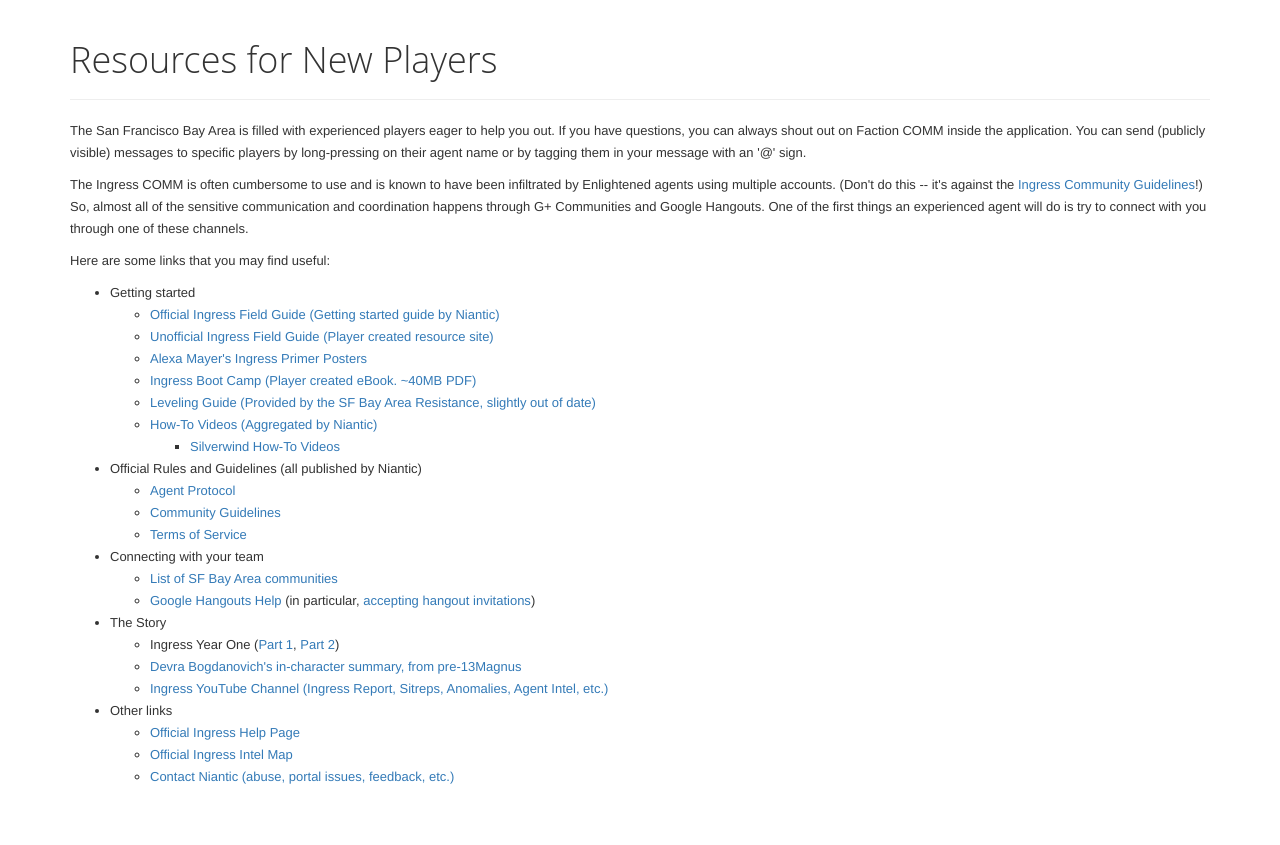
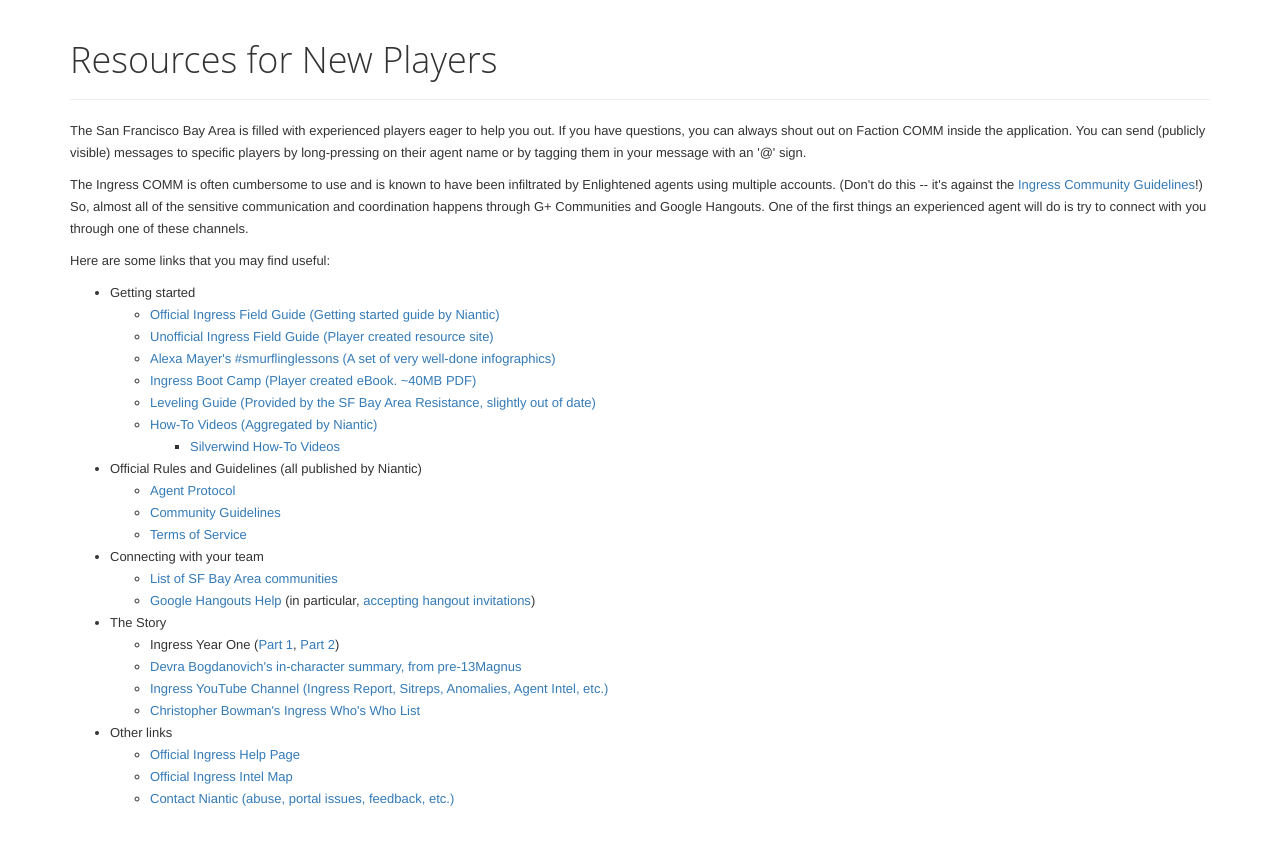
Before and after one commit to balshor/sfbay.resists.org, a Jekyll site: the page built from help/index.html, in a window 1280 px wide. Shown: the top 845 px of the page. Built offline with Jekyll 4.4.1, drawn with Linux system fonts in a browser that asks for light colours; nearby versions of some CDN libraries.

Commit message:
Update index.html

```diff
--- a/help/index.html
+++ b/help/index.html
@@ -20,7 +20,7 @@
         <a href="http://ingressfieldguide.com/">Unofficial Ingress Field Guide (Player created resource site)</a>
       </li>
       <li>
-        <a href="https://plus.google.com/+AlexaMayer/posts/YgRjQjP8brS">Alexa Mayer's Ingress Primer Posters</a>
+        <a href="https://plus.google.com/+AlexaMayer/posts/YgRjQjP8brS">Alexa Mayer's #smurflinglessons (A set of very well-done infographics)</a>
       </li>
       <li>
         <a href="http://ingressbootcamp.com/">Ingress Boot Camp (Player created eBook.  ~40MB PDF)</a>
@@ -67,6 +67,9 @@
       <li>
         <a href="https://www.youtube.com/user/ingress">Ingress YouTube Channel (Ingress Report, Sitreps, Anomalies, Agent Intel, etc.)</a>
       </li>
+      <li>
+        <a href="https://plus.google.com/+ChristopherBowmanisaspookysquid/posts/jSRXYMpg41v">Christopher Bowman's Ingress Who's Who List</a>
+      </li>
     </ul>
     <li>Other links</li>
     <ul>
```
